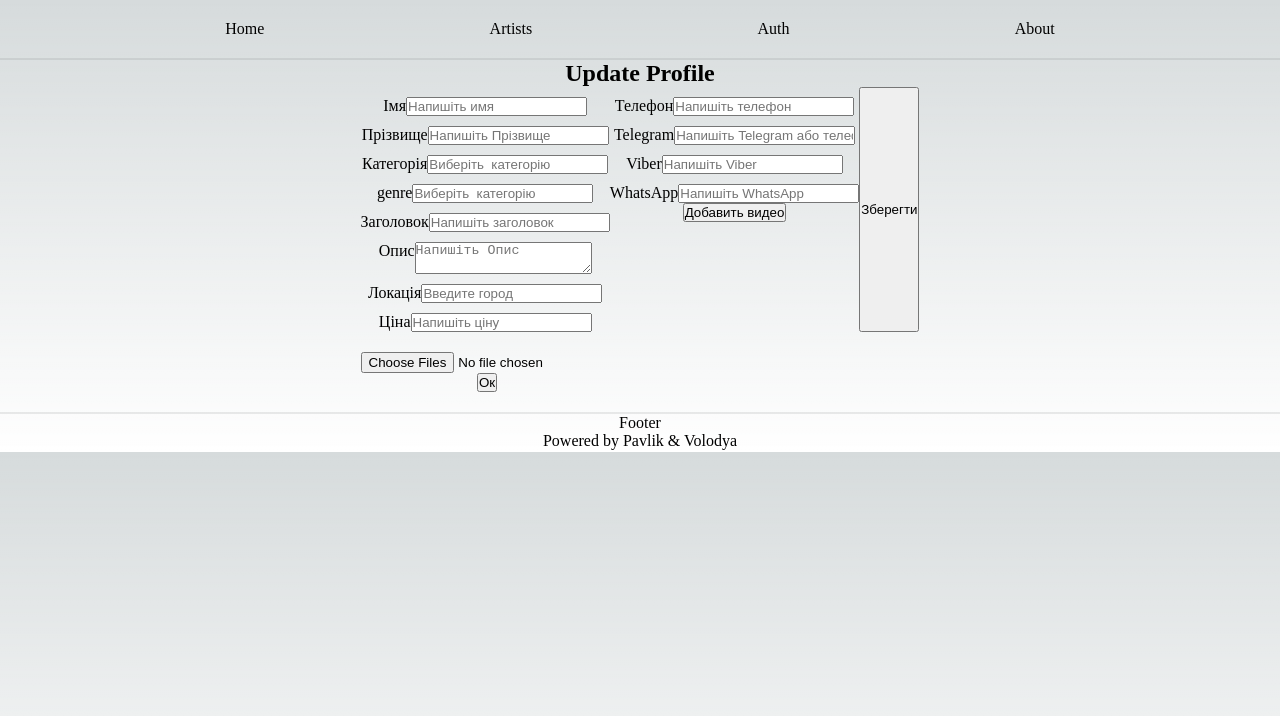
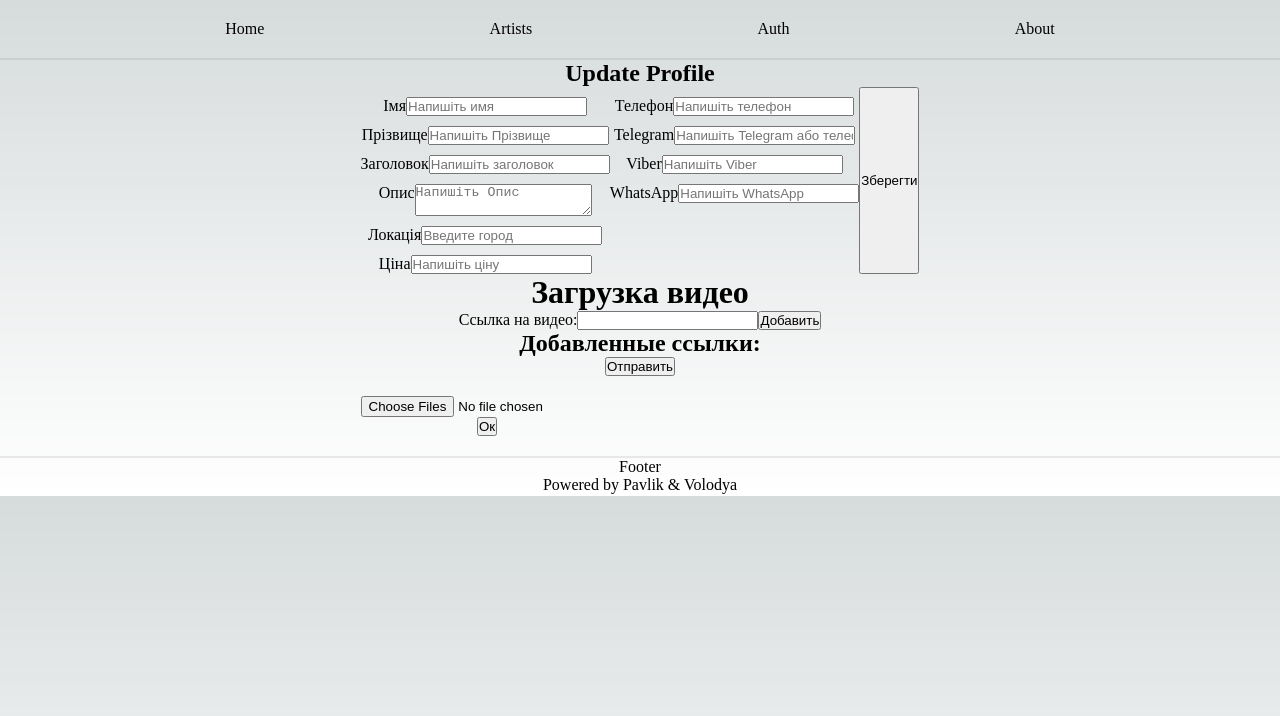
Before and after one commit to smirnypavel/show, a Next.js app: page /profile/update in a window 1280 px wide. Shown: the top 716 px of the page. Built offline with nearby package versions, Linux system fonts and the light colour scheme.

Commit message:
add upload video

```diff
--- /dev/null
+++ b/components/User/UploadVideo.tsx
@@ -0,0 +1,59 @@
+import React from "react";
+import { useFormik } from "formik";
+import YouTubeEmbed from "./YouTubeIFrame";
+
+const UploadVideo = () => {
+  const formik = useFormik({
+    initialValues: {
+      videoUrl: "", // начальное значение для поля ввода ссылки на видео
+      videoUrls: [], // начальное значение для списка ссылок на видео
+    },
+    onSubmit: (values) => {
+      // здесь можно обработать отправку данных (например, отправить их на сервер)
+      console.log("Ссылки на видео:", values.videoUrls);
+    },
+  });
+
+  return (
+    <div>
+      <h1>Загрузка видео</h1>
+      <form onSubmit={formik.handleSubmit}>
+        <div>
+          <label htmlFor="videoUrl">Ссылка на видео:</label>
+          <input
+            id="videoUrl"
+            name="videoUrl"
+            type="text"
+            onChange={formik.handleChange}
+            value={formik.values.videoUrl}
+          />
+          <button
+            type="button"
+            onClick={() => {
+              formik.setFieldValue("videoUrls", [
+                ...formik.values.videoUrls,
+                formik.values.videoUrl,
+              ]);
+              formik.setFieldValue("videoUrl", ""); // очищаем поле ввода после добавления ссылки
+            }}>
+            Добавить
+          </button>
+        </div>
+        <div>
+          <h2>Добавленные ссылки:</h2>
+          <ul>
+            {formik.values.videoUrls.map((url, index) => (
+              <li key={index}>
+                <YouTubeEmbed url={url} />
+              </li>
+            ))}
+          </ul>
+          <p>{formik.values.videoUrls}</p>
+        </div>
+        <button type="submit">Отправить</button>
+      </form>
+    </div>
+  );
+};
+
+export default UploadVideo;
--- a/components/User/UserUpdateForm.tsx
+++ b/components/User/UserUpdateForm.tsx
@@ -5,6 +5,7 @@ import * as Yup from "yup";
 import CitySearch from "../helpers/searchCity";
 import { ImYoutube2 } from "react-icons/im";
 import style from "../../styles/components/Profile/UserUpdateForm.module.css";
+import UploadVideo from "./UploadVideo";
 
 export type UserUpdateFormValues = {
   firstName: string;
@@ -17,8 +18,9 @@ export type UserUpdateFormValues = {
   whatsapp: string;
   price: string;
   video: string[];
-  category: string;
-  genre: string;
+  // category: string;
+  // genre: string;
+  [key: string]: string | string[];
 };
 
 type Props = {
@@ -30,19 +32,22 @@ const validationSchema = Yup.object().shape({
   firstName: Yup.string()
     .min(3, "Минимальная длина - 3 символа")
     .max(50, "Максимальная длина - 50 символов")
-    .required("Обязательное поле"),
+    .nullable(),
   lastName: Yup.string()
     .min(3, "Минимальная длина - 3 символа")
     .max(50, "Максимальная длина - 50 символов")
-    .required("Обязательное поле"),
+    .nullable(),
   title: Yup.string()
     .min(3, "Минимальная длина - 3 символа")
     .max(50, "Максимальная длина - 50 символов")
-    .required("Обязательное поле"),
+    .nullable(),
   description: Yup.string()
     .min(20, "Минимальная длина - 20 символов")
-    .max(500, "Максимальная длина - 500 символов"),
-  phone: Yup.string().matches(/^\+?\d{1,15}$/, "Неправильный формат телефона"),
+    .max(400, "Максимальная длина - 400 символов")
+    .nullable(),
+  phone: Yup.string()
+    .matches(/^\+?\d{1,15}$/, "Неправильный формат телефона")
+    .nullable(),
   telegram: Yup.string()
     .matches(/^\@[a-zA-Z\d_]{4,}$/i, "Неправильный формат Telegram")
     .test("telegramOrPhone", "Неправильный формат Telegram", function (value) {
@@ -53,23 +58,15 @@ const validationSchema = Yup.object().shape({
         return true; // Введен номер телефона
       }
       return this.parent.telegram !== ""; // Если Telegram не пустой, то введен или номер или Telegram
-    }),
-
-  viber: Yup.string().matches(/^\+?\d{1,15}$/, "Неправильный формат Viber"),
-  whatsapp: Yup.string().matches(
-    /^\+?\d{1,15}$/,
-    "Неправильный формат WhatsApp"
-  ),
-  // location: Yup.string().required("Обязательное поле"),
-  genre: Yup.string().required("Обязательное поле"),
-  price: Yup.string(),
-  category: Yup.string(),
-  video: Yup.array().of(
-    Yup.string().matches(
-      /^(https?\:\/\/)?(www\.)?(youtube|youtu|youtube-nocookie)\.(com|be)\/.+$/,
-      "Неправильный формат YouTube видео"
-    )
-  ),
+    })
+    .nullable(),
+  viber: Yup.string()
+    .matches(/^\+?\d{1,15}$/, "Неправильный формат Viber")
+    .nullable(),
+  whatsapp: Yup.string()
+    .matches(/^\+?\d{1,15}$/, "Неправильный формат WhatsApp")
+    .nullable(),
+  price: Yup.string().nullable(),
 });
 
 const UserUpdateForm: React.FC<Props> = ({ initialValues, onSubmit }) => {
@@ -80,13 +77,15 @@ const UserUpdateForm: React.FC<Props> = ({ initialValues, onSubmit }) => {
     setSelectedCity(selectedCity);
   };
 
-  // Функция обработки отправки формы
   const handleSubmit = (values: UserUpdateFormValues) => {
-    // Обновляем значения с выбранной локацией
-    const updatedValues = { ...values, location: selectedCity };
+    const updatedValues = {
+      ...values,
+      location: selectedCity,
+    };
     // Вызываем onSubmit с обновленными значениями
     onSubmit(updatedValues);
   };
+
   return (
     <div>
       <Formik
@@ -124,34 +123,7 @@ const UserUpdateForm: React.FC<Props> = ({ initialValues, onSubmit }) => {
                   className="text-danger"
                 />
               </div>
-              <div className={style.formGroup}>
-                <label htmlFor="category">Категорія</label>
-                <Field
-                  type="text"
-                  name="category"
-                  className="form-control"
-                  placeholder="Виберіть  категорію"
-                />
-                <ErrorMessage
-                  name="category"
-                  component="div"
-                  className="text-danger"
-                />
-              </div>
-              <div className={style.formGroup}>
-                <label htmlFor="category">genre</label>
-                <Field
-                  type="text"
-                  name="genre"
-                  className="form-control"
-                  placeholder="Виберіть  категорію"
-                />
-                <ErrorMessage
-                  name="genre"
-                  component="div"
-                  className="text-danger"
-                />
-              </div>
+
               <div className={style.formGroup}>
                 <label htmlFor="title">Заголовок</label>
                 <Field
@@ -262,41 +234,6 @@ const UserUpdateForm: React.FC<Props> = ({ initialValues, onSubmit }) => {
                   className="text-danger"
                 />
               </div>
-              <FieldArray name="video">
-                {({ form, push, remove }) => (
-                  <div>
-                    {form.values.video &&
-                      form.values.video.length > 0 &&
-                      form.values.video.map((video: string, index: number) => (
-                        <div key={index}>
-                          <label htmlFor={`video[${index}]`}>
-                            <ImYoutube2 className={style.icon} />
-                          </label>
-                          <Field
-                            name={`video[${index}]`}
-                            className="form-control"
-                            placeholder="Вставьте линк на видео с YouTube"
-                          />
-                          <ErrorMessage
-                            name={`video[${index}]`}
-                            component="div"
-                            className="text-danger"
-                          />
-                          <button
-                            type="button"
-                            onClick={() => remove(index)}>
-                            Удалить видео
-                          </button>
-                        </div>
-                      ))}
-                    <button
-                      type="button"
-                      onClick={() => push("")}>
-                      Добавить видео
-                    </button>
-                  </div>
-                )}
-              </FieldArray>
             </div>
             <button
               type="submit"
@@ -307,6 +244,7 @@ const UserUpdateForm: React.FC<Props> = ({ initialValues, onSubmit }) => {
           </Form>
         )}
       </Formik>
+      <UploadVideo />
     </div>
   );
 };
--- a/components/User/YouTubeIFrame.tsx
+++ b/components/User/YouTubeIFrame.tsx
@@ -1,18 +1,38 @@
 import React from "react";
 
-const YouTubeEmbed = () => {
+export interface Ilink {
+  url: string;
+}
+
+const YouTubeEmbed = ({ url }: Ilink) => {
+  // Функция для извлечения videoId из ссылки в формате "https://www.youtube.com/watch?v=XaTwnKLQi4A"
+  const getVideoId = (url: string): string | undefined => {
+    const match = url.match(
+      /(?:https?:\/\/)?(?:www\.)?(?:youtube\.com\/(?:[^\/\n\s]+\/\S+\/|(?:v|e(?:mbed)?)\/|\S*?[?&]v=)|youtu\.be\/)([a-zA-Z0-9_-]{11})/
+    );
+    return match?.[1];
+  };
+
+  // Получаем videoId из введенной пользователем ссылки
+  const videoId = getVideoId(url);
+
+  // Собираем ссылку для iframe
+  const embeddedUrl = videoId
+    ? `https://www.youtube.com/embed/${videoId}?si=xGMg4n--wgwb_w9R`
+    : "";
+
   return (
     <div className="video-responsive">
+      {videoId && (
         <iframe
           width="500"
           height="200"
-        // src="https://www.youtube.com/embed/JNDNsuMLkHc?si=Xo7qjvZYnV4Ge2wq"
-        src="https://www.youtube.com/embed/XsVtSPgaRzI?si=Xo7qjvZYnV4Ge2wq"
-        // src="https://www.youtube.com/watch?v=XsVtSPgaRzI"
+          src={embeddedUrl}
           title="YouTube video player"
           frameBorder="0"
           allow="accelerometer; autoplay; clipboard-write; encrypted-media; gyroscope; picture-in-picture; web-share"
           allowFullScreen></iframe>
+      )}
     </div>
   );
 };
--- a/pages/profile/update.tsx
+++ b/pages/profile/update.tsx
@@ -13,6 +13,8 @@ const UpdateProfile: React.FC = () => {
   const user = useSelector(getUser);
   console.log(user._id);
   const dispatch = useAppDispatch();
+
+  // Используйте значения из хранилища как начальные значения формы
   const initialValues: UserUpdateFormValues = {
     firstName: "",
     lastName: "",
@@ -24,14 +26,20 @@ const UpdateProfile: React.FC = () => {
     whatsapp: "",
     price: "",
     video: [],
-    category: "",
-    genre: "",
   };
 
   const handleSubmit = (values: UserUpdateFormValues) => {
-    // Обработка отправки формы
-    dispatch(updateUser({ credential: { ...values } }));
-    console.log(values); // Замените эту строку на свою логику
+    // Фильтруем только заполненные поля
+    const filteredValues = Object.keys(values).reduce((acc, key) => {
+      if (values[key]) {
+        acc[key] = values[key];
+      }
+      return acc;
+    }, {} as UserUpdateFormValues);
+
+    // Обработка отправки формы с отфильтрованными значениями
+    dispatch(updateUser({ ...filteredValues }));
+    console.log(filteredValues);
   };
 
   return (
--- a/redux/auth/authOperations.tsx
+++ b/redux/auth/authOperations.tsx
@@ -33,7 +33,7 @@ axios.interceptors.response.use(
       }
 
       try {
-        const { data } = await axios.patch("/auth/refresh");
+        const { data } = await axios.patch("/users/refresh");
         setAuthHeader(data.token);
         localStorage.setItem("refreshToken", data.token);
         originalRequest.headers["Authorization"] = `Bearer ${data.token}`;
```
Lines whose indentation alone changed are shown as unchanged.
